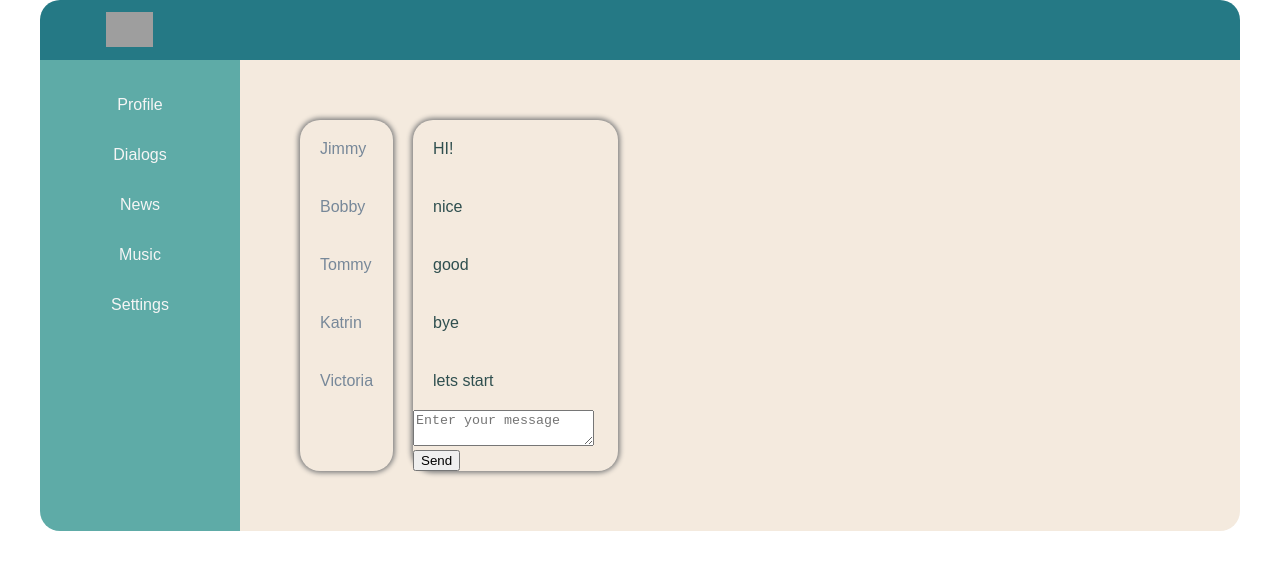
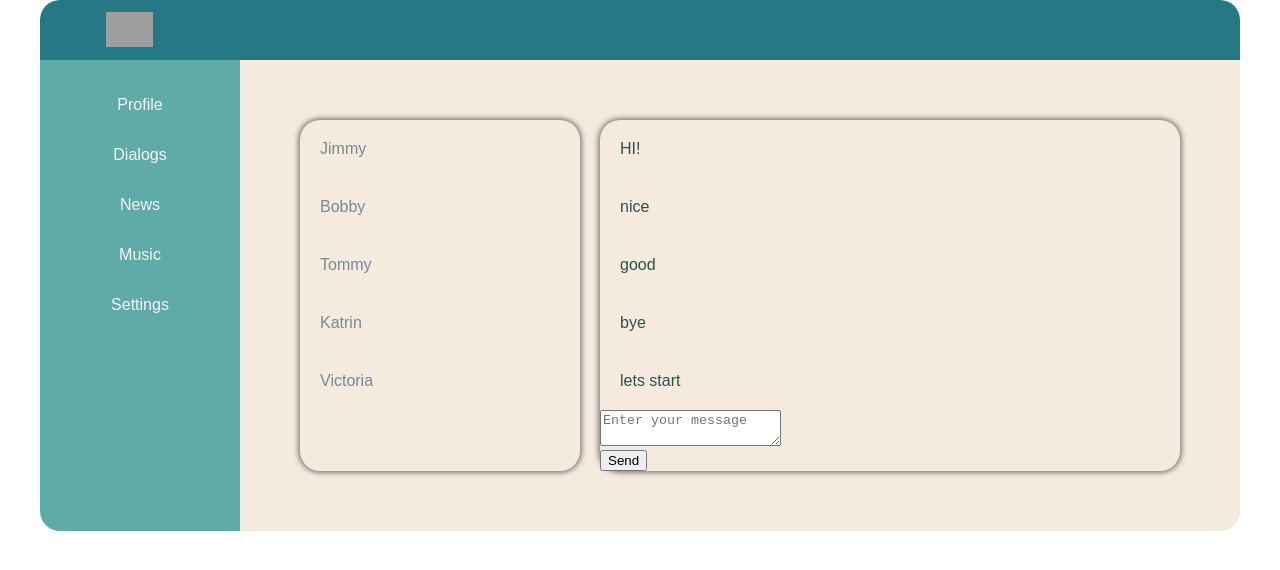
Before and after one commit to leshakam25/socialnetwork, a React (Create React App) app: page /dialogs in a window 1280 px wide. Shown: the top 570 px of the page. Built offline with nearby package versions, Linux system fonts and the light colour scheme; grey boxes are pictures that could not be loaded.

Commit message:
add addmesage+reducer

```diff
--- a/src/components/Dialogs/Dialogs.jsx
+++ b/src/components/Dialogs/Dialogs.jsx
@@ -5,7 +5,7 @@ import Message from "./Message/Message";
 import {
   updateNewMessageBodyCreator,
   sendMessageCreator,
-} from "../../redux/state";
+} from "../../redux/dialogsReducer";
 
 function Dialogs(props) {
   let state = props.store.getState().dialogs;
--- a/src/components/Dialogs/Dialogs.module.css
+++ b/src/components/Dialogs/Dialogs.module.css
@@ -1,6 +1,6 @@
 .dialogs {
   display: grid;
-  grid-template-columns: 2fr 4fr 10fr;
+  grid-template-columns: 2fr 4fr;
 }
 
 .dialog {
--- a/src/components/profile/myPosts/Posts.jsx
+++ b/src/components/profile/myPosts/Posts.jsx
@@ -4,7 +4,7 @@ import classes from "./Posts.module.css";
 import {
   addPostActionCreator,
   updateNewPostTextActionCreator,
-} from "../../../redux/state";
+} from "../../../redux/profileReducer";
 
 function Posts(props) {
   let postsElements = props.postData.map((p) => (
--- a/src/index.js
+++ b/src/index.js
@@ -1,4 +1,4 @@
-import store from "./redux/state";
+import store from "./redux/store";
 import React from "react";
 import ReactDOM from "react-dom";
 import "./index.css";
--- /dev/null
+++ b/src/redux/dialogsReducer.js
@@ -0,0 +1,28 @@
+const UPDATE_NEW_MESSAGE_BODY = "UPDATE-NEW-MESSAGE-BODY";
+const SEND_MESSAGE = "SEND-MESSAGE";
+
+const dialogsReducer = (state, action) => {
+  switch (action.type) {
+    case UPDATE_NEW_MESSAGE_BODY:
+      state.newMessageBody = action.body;
+      return state;
+    case SEND_MESSAGE:
+      let body = state.newMessageBody;
+      state.newMessageBody = "";
+      state.messagesData.push({
+        id: state.messagesData.length + 1,
+        text: body,
+      });
+      return state;
+    default:
+      return state;
+  }
+};
+
+export const sendMessageCreator = () => ({ type: SEND_MESSAGE });
+export const updateNewMessageBodyCreator = (text) => ({
+  type: UPDATE_NEW_MESSAGE_BODY,
+  body: text,
+});
+
+export default dialogsReducer;
--- /dev/null
+++ b/src/redux/profileReducer.js
@@ -0,0 +1,30 @@
+const ADD_POST = "ADD-POST";
+const UPDATE_NEW_POST_TEXT = "UPDATE-NEW-POST-TEXT";
+
+const profileReducer = (state, action) => {
+  switch (action.type) {
+    case ADD_POST:
+      let newPost = {
+        id: 5,
+        message: state.newPostText,
+        likeCount: 0,
+      };
+      state.postData.push(newPost);
+      state.newPostText = "";
+      return state;
+
+    case UPDATE_NEW_POST_TEXT:
+      state.newPostText = action.text;
+      return state;
+    default:
+      return state;
+  }
+};
+
+export const addPostActionCreator = () => ({ type: ADD_POST });
+export const updateNewPostTextActionCreator = (text) => ({
+  type: UPDATE_NEW_POST_TEXT,
+  text: text,
+});
+
+export default profileReducer;
--- /dev/null
+++ b/src/redux/sidebarReducer.js
@@ -0,0 +1,4 @@
+const sidebarReducer = (state, action) => {
+  return state;
+};
+export default sidebarReducer;
--- a/src/redux/state.js
+++ /dev/null
@@ -1,89 +0,0 @@
-const ADD_POST = "ADD-POST";
-const UPDATE_NEW_POST_TEXT = "UPDATE-NEW-POST-TEXT";
-const UPDATE_NEW_MESSAGE_BODY = "UPDATE-NEW-MESSAGE-BODY";
-const SEND_MESSAGE = "SEND-MESSAGE";
-
-let store = {
-  _state: {
-    profile: {
-      postData: [
-        {
-          names: "Danny",
-          id: 0,
-          message: "Hi, bird, how are you?!",
-          likeCount: "15",
-        },
-        { names: "Danny", id: 1, message: "Lets fire", likeCount: "10" },
-      ],
-    },
-    dialogs: {
-      dialogsData: [
-        { id: 0, name: "Jimmy" },
-        { id: 1, name: "Bobby" },
-        { id: 2, name: "Tommy" },
-        { id: 3, name: "Katrin" },
-        { id: 4, name: "Victoria" },
-      ],
-      messagesData: [
-        { id: 0, text: "HI!" },
-        { id: 1, text: "nice" },
-        { id: 2, text: "good" },
-        { id: 3, text: "bye" },
-        { id: 4, text: "lets start" },
-      ],
-      newMessageBody: "",
-    },
-  },
-  getState() {
-    return this._state;
-  },
-  subscribe(observer) {
-    this._callSubscriber = observer;
-  },
-  _callSubscriber() {
-    console.log("state changed");
-  },
-
-  dispatch(action) {
-    if (action.type === ADD_POST) {
-      let newPost = {
-        id: 5,
-        message: this._state.profile.newPostText,
-        likeCount: 0,
-      };
-      this._state.profile.postData.push(newPost);
-      this._state.profile.newPostText = "";
-      this._callSubscriber(this._state);
-    } else if (action.type === UPDATE_NEW_POST_TEXT) {
-      this._state.profile.newPostText = action.text;
-      this._callSubscriber(this._state);
-    } else if (action.type === UPDATE_NEW_MESSAGE_BODY) {
-      this._state.dialogs.newMessageBody = action.body;
-      this._callSubscriber(this._state);
-    } else if (action.type === SEND_MESSAGE) {
-      let body = this._state.dialogs.newMessageBody;
-      this._state.dialogs.newMessageBody = "";
-      this._state.dialogs.messagesData.push({
-        id: this._state.dialogs.messagesData.length + 1,
-        text: body,
-      });
-      this._callSubscriber(this._state);
-    }
-  },
-};
-
-export const addPostActionCreator = () => ({ type: ADD_POST });
-export const updateNewPostTextActionCreator = (text) => ({
-  type: UPDATE_NEW_POST_TEXT,
-  text: text,
-});
-
-export const sendMessageCreator = () => ({ type: SEND_MESSAGE });
-export const updateNewMessageBodyCreator = (text) => ({
-  type: UPDATE_NEW_MESSAGE_BODY,
-  body: text,
-});
-
-export default store;
-window.store = store;
-// store - OOP
--- /dev/null
+++ b/src/redux/store.js
@@ -0,0 +1,57 @@
+import profileReducer from "./profileReducer";
+import dialogsReducer from "./dialogsReducer";
+import sidebarReducer from "./sidebarReducer";
+
+let store = {
+  _state: {
+    profile: {
+      postData: [
+        {
+          names: "Danny",
+          id: 0,
+          message: "Hi, bird, how are you?!",
+          likeCount: "15",
+        },
+        { names: "Danny", id: 1, message: "Lets fire", likeCount: "10" },
+      ],
+    },
+    dialogs: {
+      dialogsData: [
+        { id: 0, name: "Jimmy" },
+        { id: 1, name: "Bobby" },
+        { id: 2, name: "Tommy" },
+        { id: 3, name: "Katrin" },
+        { id: 4, name: "Victoria" },
+      ],
+      messagesData: [
+        { id: 0, text: "HI!" },
+        { id: 1, text: "nice" },
+        { id: 2, text: "good" },
+        { id: 3, text: "bye" },
+        { id: 4, text: "lets start" },
+      ],
+      newMessageBody: "",
+    },
+  },
+  getState() {
+    return this._state;
+  },
+  subscribe(observer) {
+    this._callSubscriber = observer;
+  },
+  _callSubscriber() {
+    console.log("state changed");
+  },
+
+  dispatch(action) {
+    this._state.profile = profileReducer(this._state.profile, action);
+    this._state.dialogs = dialogsReducer(this._state.dialogs, action);
+    this._state.sidebar = sidebarReducer(this._state.sidebar, action);
+
+    this._callSubscriber(this._state);
+  },
+};
+
+export default store;
+window.store = store;
+// store - OOP
```
